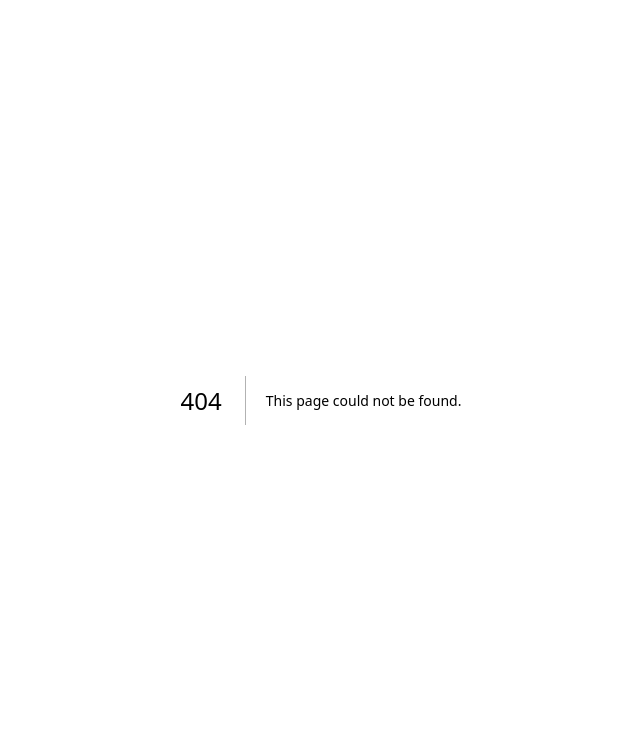
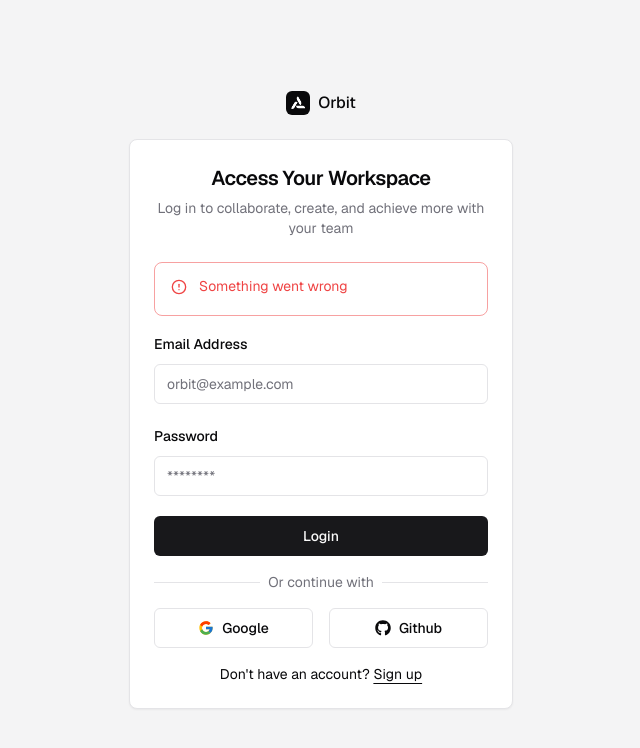
Before and after one commit to gabrieljuninho/orbit, a Next.js app: page /auth/login in a window 1280 px wide. Before the commit this address had no page. Shown: the top 748 px of the page, without its empty margins (319-959 px from the left). Built offline with nearby package versions, Linux system fonts and the light colour scheme.

Commit message:
feat(auth): add login form UI

```diff
--- /dev/null
+++ b/app/(auth)/auth/login/page.tsx
@@ -0,0 +1,7 @@
+import LoginForm from "@/features/auth/components/login-form";
+
+const LoginPage = () => {
+  return <LoginForm />;
+};
+
+export default LoginPage;
--- /dev/null
+++ b/features/auth/components/login-form.tsx
@@ -0,0 +1,105 @@
+"use client";
+
+import { useState } from "react";
+
+import { zodResolver } from "@hookform/resolvers/zod";
+import { AlertCircle } from "lucide-react";
+import { useForm } from "react-hook-form";
+import { z } from "zod";
+
+import { LoginSchema } from "@/schemas/auth";
+
+import { Alert, AlertDescription } from "@/components/ui/alert";
+import { Button } from "@/components/ui/button";
+import {
+  Form,
+  FormControl,
+  FormField,
+  FormItem,
+  FormLabel,
+  FormMessage,
+} from "@/components/ui/form";
+import { Input } from "@/components/ui/input";
+
+import Spinner from "@/features/auth/components/spinner";
+import Wrapper from "@/features/auth/components/wrapper";
+
+const LoginForm = () => {
+  const [isPending, setIsPending] = useState<boolean>(false);
+
+  const form = useForm<z.infer<typeof LoginSchema>>({
+    resolver: zodResolver(LoginSchema),
+    defaultValues: {
+      email: "",
+      password: "",
+    },
+  });
+
+  const onSubmit = (values: z.infer<typeof LoginSchema>) => {
+    setIsPending(true);
+    console.log(values);
+    setIsPending(false);
+  };
+
+  return (
+    <Wrapper
+      title="Access Your Workspace"
+      description="Log in to collaborate, create, and achieve more with your team"
+      type="login"
+    >
+      <Alert variant={"destructive"}>
+        <AlertCircle className="h-4 w-4" />
+        <AlertDescription>Something went wrong</AlertDescription>
+      </Alert>
+      <Form {...form}>
+        <form onSubmit={form.handleSubmit(onSubmit)} className="space-y-5">
+          <FormField
+            control={form.control}
+            name="email"
+            render={({ field }) => (
+              <FormItem>
+                <FormLabel>Email Address</FormLabel>
+                <FormControl>
+                  <Input
+                    {...field}
+                    type="email"
+                    placeholder="orbit@example.com"
+                    autoComplete="off"
+                    className="text-sm"
+                    disabled={isPending}
+                  />
+                </FormControl>
+                <FormMessage />
+              </FormItem>
+            )}
+          />
+          <FormField
+            control={form.control}
+            name="password"
+            render={({ field }) => (
+              <FormItem>
+                <FormLabel>Password</FormLabel>
+                <FormControl>
+                  <Input
+                    {...field}
+                    type="password"
+                    placeholder="********"
+                    autoComplete="off"
+                    className="text-sm"
+                    disabled={isPending}
+                  />
+                </FormControl>
+                <FormMessage />
+              </FormItem>
+            )}
+          />
+          <Button type="submit" className="w-full text-sm" disabled={isPending}>
+            {isPending ? <Spinner /> : "Login"}
+          </Button>
+        </form>
+      </Form>
+    </Wrapper>
+  );
+};
+
+export default LoginForm;
--- a/schemas/auth.ts
+++ b/schemas/auth.ts
@@ -15,3 +15,11 @@ export const SignUpSchema = z.object({
     .min(8, { message: "Password must be at least 8 characters long" })
     .max(16, { message: "Password must be at most 16 characters long" }),
 });
+
+export const LoginSchema = z.object({
+  email: z.string().email({ message: "Invalid email address" }),
+  password: z
+    .string()
+    .min(8, { message: "Password must be at least 8 characters long" })
+    .max(16, { message: "Password must be at most 16 characters long" }),
+});
```
